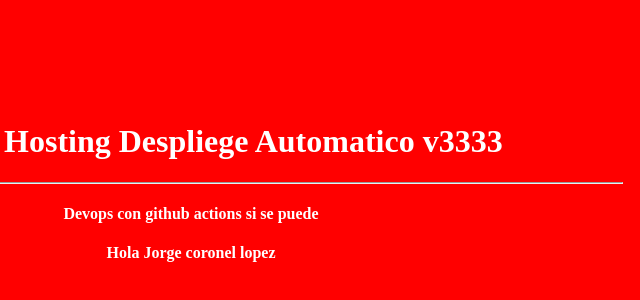
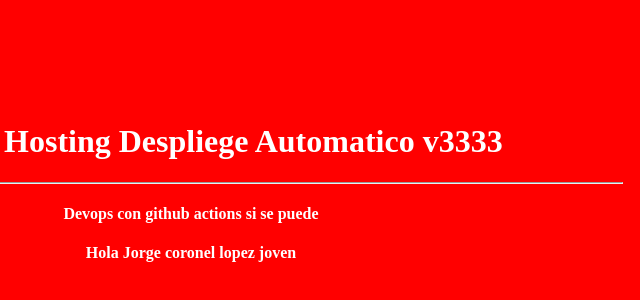
Before and after one commit to jorgecoronellopez/gestion, a plain HTML site: page index.html in a window 1280 px wide. Shown: the part 106-406 px from the top of the page, 449-1089 px from the left. Drawn offline with Linux system fonts and the light colour scheme.

```diff
--- a/index.html
+++ b/index.html
@@ -8,6 +8,6 @@
         <h1>Firebase Hosting Despliege Automatico v3333 </h1>
         <hr>
         <h4>Devops con github actions si se puede</h4>
-        <h4>Hola Jorge coronel lopez</h4>
+        <h4>Hola Jorge coronel lopez joven</h4>
     </body>
 </html>
```
